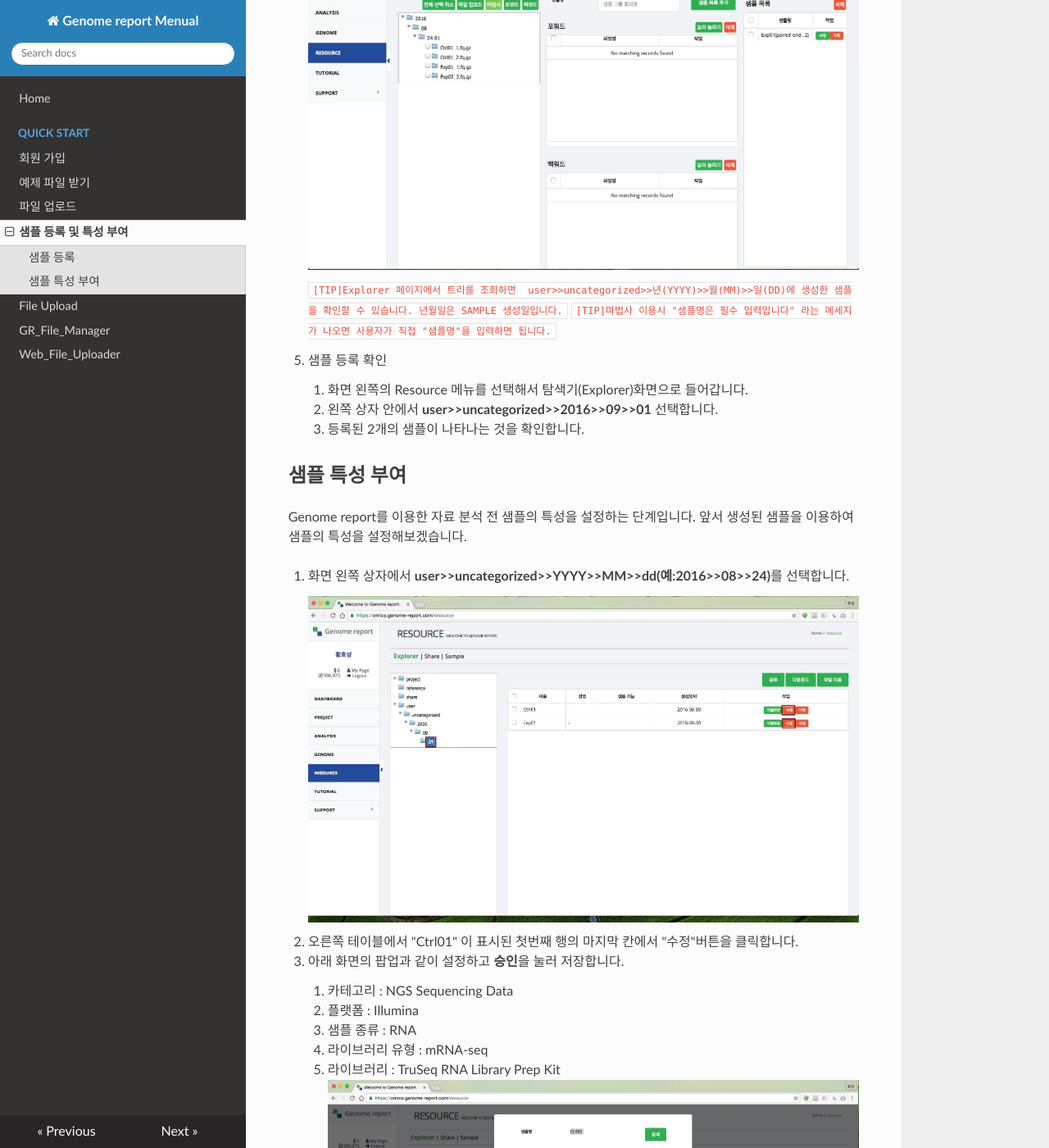
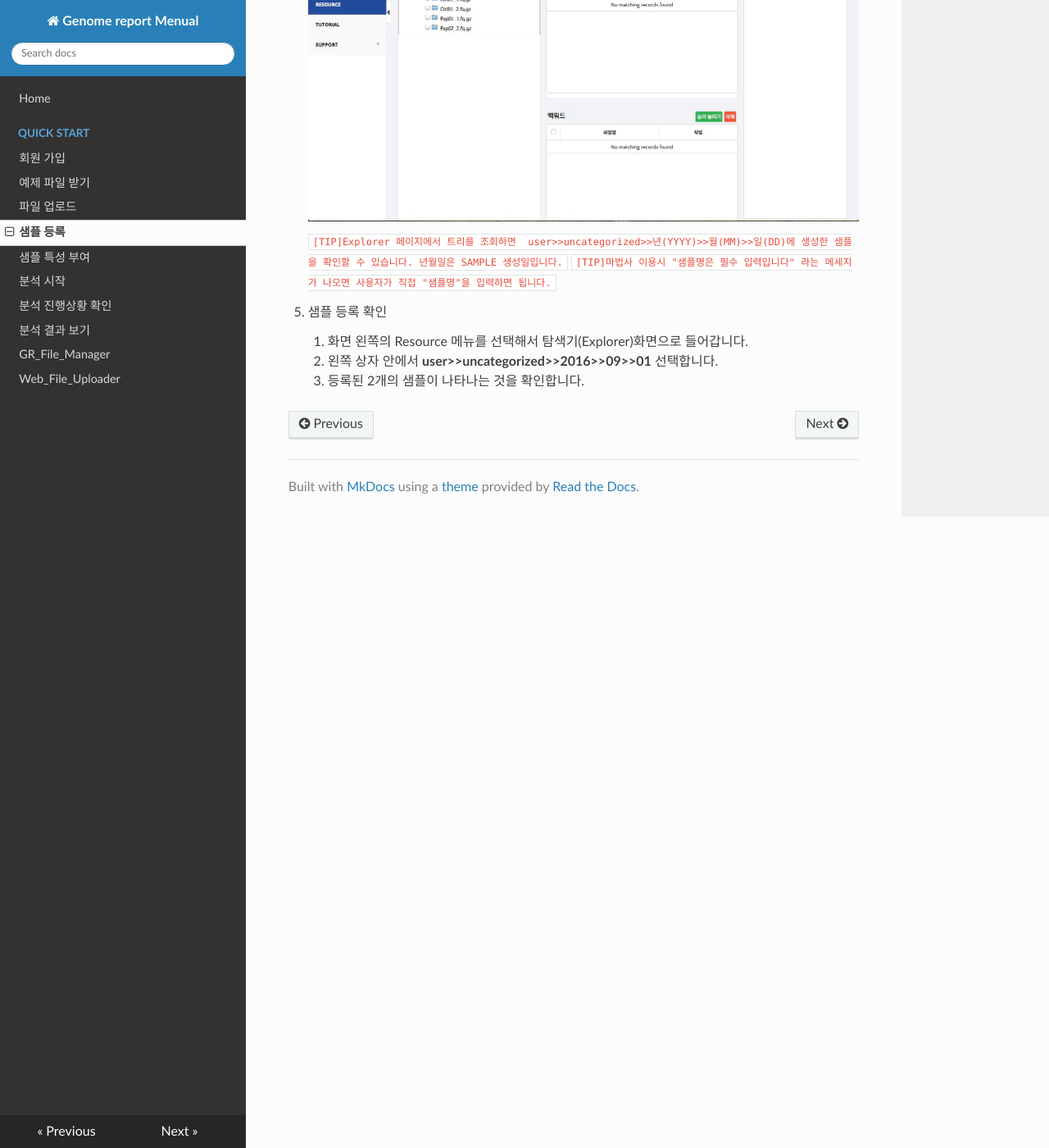
Before and after one commit to genomereport/gimanual, an MkDocs documentation site: the page built from docs/quick_start/sample_register.md, in a window 1280 px wide and 1400 px high, scrolled down 1377 px. Shown: the whole window at 82% size. Built offline with MkDocs 1.6.1, drawn with Linux system fonts in a browser that asks for light colours; nearby versions of some CDN libraries; old or Windows-style settings are respelled for this version of MkDocs; some of the changed text lies outside the part shown.

Commit message:
update quick_start manual.

```diff
--- a/docs/quick_start/sample_register.md
+++ b/docs/quick_start/sample_register.md
@@ -1,9 +1,6 @@
-# 샘플 등록 및 특성 부여
+# 샘플 등록
 
-샘플을 등록하고 정확한 분석을 위한 특성을 부여하는 과정입니다.
-
-
-## 샘플 등록
+샘플 생성은 업로드한 파일을 이용하여 분석의 단위가 되는 샘플을 등록하는 과정입니다.
 
 샘플 등록은 **파일을 직접 지정하는 방법**과 **마법사를 통한 파일 등록 방법**이 있습니다. 2개의 샘플을 각 각의 방법으로 등록해보겠습니다.
 
@@ -46,25 +43,3 @@
     1. 화면 왼쪽의 Resource 메뉴를 선택해서 탐색기(Explorer)화면으로 들어갑니다.
     1. 왼쪽 상자 안에서 **user>>uncategorized>>2016>>09>>01**  선택합니다.
     1. 등록된 2개의 샘플이 나타나는 것을 확인합니다.
-
-
-## 샘플 특성 부여
-
-Genome report를 이용한 자료 분석 전 샘플의 특성을 설정하는 단계입니다. 앞서 생성된 샘플을 이용하여
-샘플의 특성을 설정해보겠습니다.
-
-
-1. 화면 왼쪽 상자에서  **user>>uncategorized>>YYYY>>MM>>dd(예:2016>>08>>24)**를 선택합니다.
-![화면](https://github.com/genomereport/gimanual/raw/master/docs/images/sample_feature_screen1.jpg)
-2. 오른쪽 테이블에서 "Ctrl01" 이 표시된 첫번째 행의 마지막 칸에서 "수정"버튼을 클릭합니다.
-3. 아래 화면의 팝업과 같이 설정하고 **승인**을 눌러 저장합니다.
-    1. 카테고리 : NGS Sequencing Data
-    1. 플랫폼 : Illumina
-    1. 샘플 종류 : RNA
-    1. 라이브러리 유형 : mRNA-seq
-    1. 라이브러리 : TruSeq RNA Library Prep Kit
- ![화면](https://github.com/genomereport/gimanual/raw/master/docs/images/sample_feature_screen2.jpg)
-4. "Exp01"도 윗 작업을 반복합니다.
-5. "Ctrl01"과 "Exp01"에 sample Feature등록 완료 화면입니다.
-   1. 테이블의  "샘플기능" 컬럼에 데이타가 있습니다.
- ![화면](https://github.com/genomereport/gimanual/raw/master/docs/images/sample_feature_screen3.jpg)
--- a/mkdocs.yml
+++ b/mkdocs.yml
@@ -6,8 +6,11 @@ pages:
     - 회원 가입 : quick_start/member_registration.md
     - 예제 파일 받기 : quick_start/example_download.md
     - 파일 업로드 : quick_start/file_upload.md
-    - 샘플 등록 및 특성 부여 : quick_start/sample_register.md
-    - File Upload : Quick_Start.md
+    - 샘플 등록 : quick_start/sample_register.md
+    - 샘플 특성 부여 : quick_start/sample_feature.md
+    - 분석 시작 : quick_start/analysis.md
+    - 분석 진행상황 확인 : quick_start/project_status.md
+    - 분석 결과 보기 : quick_start/report.md
 - GR_File_Manager: GR_File_Manager.md
 - Web_File_Uploader: Web_File_Uploader.md
 
```
Also changed, not shown: docs/quick_start/analysis.md (added, +32 -0 lines), docs/quick_start/project_status.md (added, +10 -0 lines), docs/quick_start/report.md (added, +18 -0 lines), docs/quick_start/sample_feature.md (added, +20 -0 lines).
